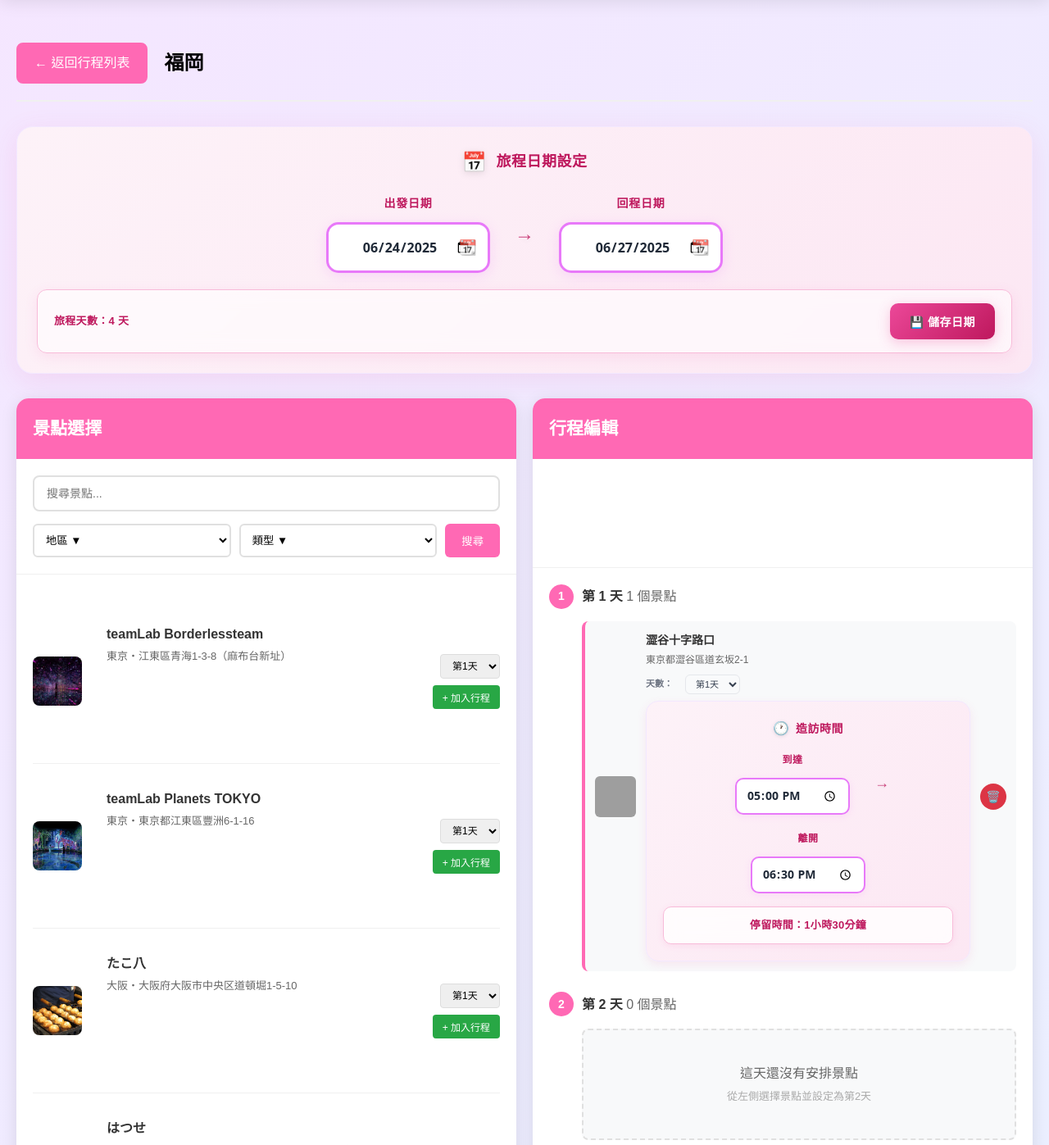
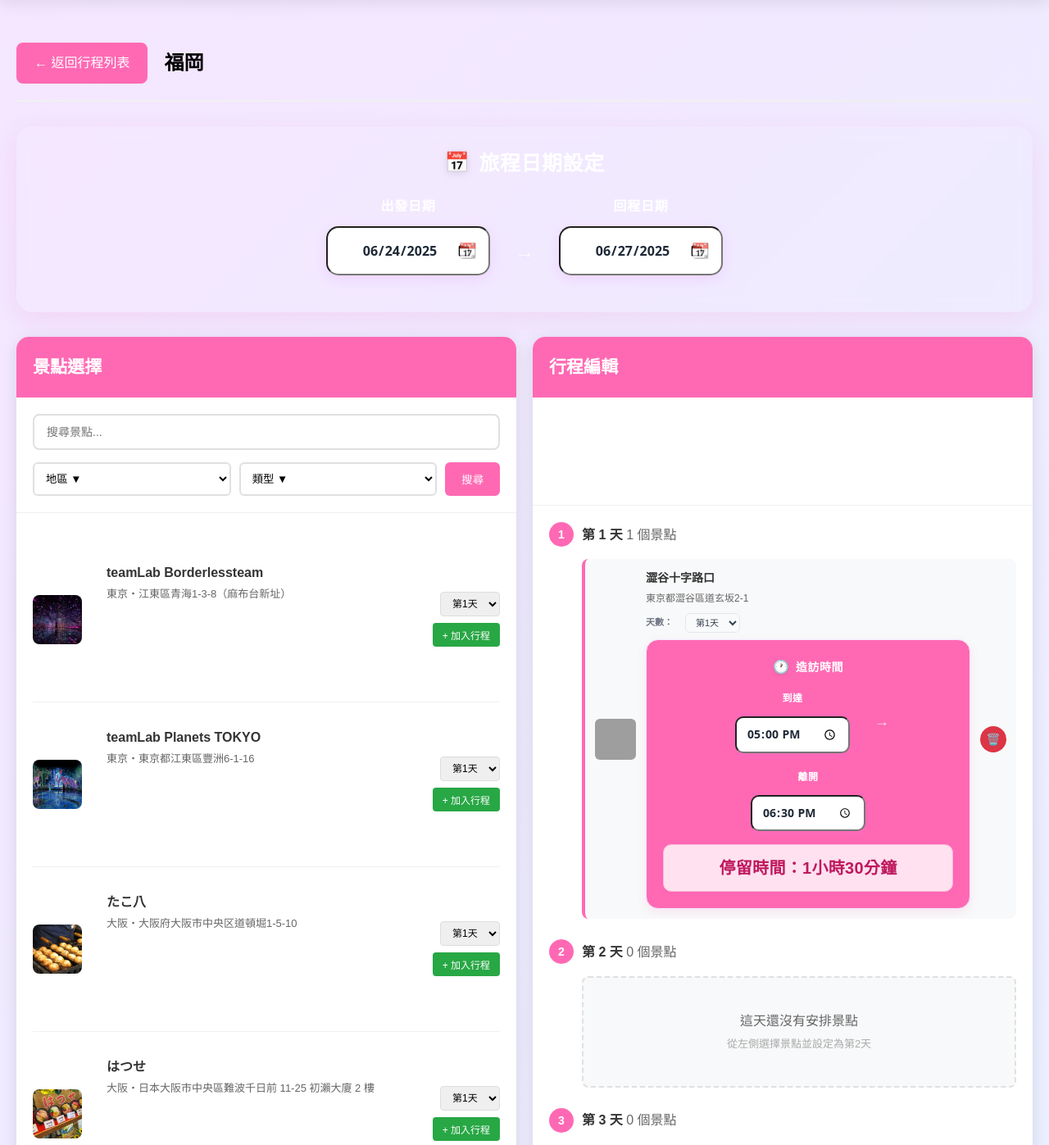
Before and after one commit to s22452007/janpanTrip, a Django app: page /trip/edit/3/ in a window 1280 px wide. Shown: the part 83-1480 px from the top of the page at 82% size. Run offline with Django 5.2, Linux system fonts and the light colour scheme; a user stored in the database is signed in; data comes from the database, SQL or seed files in the repository; both versions use the stored data as it was after the commit; grey boxes are pictures that could not be loaded.

Commit message:
編輯行程顏色

```diff
--- a/templates/travel/edit_trip.html
+++ b/templates/travel/edit_trip.html
@@ -46,15 +46,6 @@
                     <span class="date-icon">📆</span>
                 </div>
             </div>
-        </div>
-
-        <div class="trip-duration-info">
-            <span class="duration-text" id="trip-duration-text">
-                旅程天數：{{ trip.duration_days }} 天
-            </span>
-            <button type="button" class="save-dates-btn" id="save-dates-btn" onclick="saveTripDates()">
-                💾 儲存日期
-            </button>
         </div>
     </div>
 
@@ -275,7 +266,7 @@
 <style>
 /* 旅程日期設定區塊 */
 .trip-date-section {
-    background: linear-gradient(135deg, #fdf2f8 0%, #fce7f3 100%);
+    background: linear-gradient(#ff69b4);
     border: 1px solid #f3e8ff;
     border-radius: 20px;
     padding: 24px;
@@ -299,9 +290,9 @@
 }
 
 .date-header h3 {
-    color: #be185d;
+    color: #ffffff;
     font-weight: 700;
-    font-size: 18px;
+    font-size: 25px;
     margin: 0;
     letter-spacing: 0.5px;
 }
@@ -311,7 +302,7 @@
     display: flex;
     align-items: center;
     justify-content: center;
-    gap: 30px;
+    gap: 20px;
     margin-bottom: 20px;
     flex-wrap: wrap;
 }
@@ -325,9 +316,9 @@
 }
 
 .date-label {
-    color: #be185d;
+    color: #ffffff;
     font-weight: 600;
-    font-size: 14px;
+    font-size: 16px;
     text-transform: uppercase;
     letter-spacing: 0.8px;
     margin-bottom: 4px;
@@ -341,7 +332,6 @@
 .date-input {
     width: 100%;
     background: #ffffff;
-    border: 3px solid #e879f9;
     border-radius: 15px;
     padding: 16px 20px;
     font-size: 16px;
@@ -386,76 +376,17 @@
     display: flex;
     align-items: center;
     justify-content: center;
+    margin: 0 10px;
+    align-self: center;
+    margin-top: 40px;
 }
 
 .arrow-icon {
-    color: #be185d;
+    color: #ffffff;
     font-weight: 700;
     font-size: 24px;
     opacity: 0.8;
     filter: drop-shadow(0 2px 4px rgba(0,0,0,0.1));
-}
-
-/* 旅程資訊 */
-.trip-duration-info {
-    display: flex;
-    align-items: center;
-    justify-content: space-between;
-    background: rgba(255, 255, 255, 0.6);
-    border: 1px solid #f8bbd9;
-    border-radius: 12px;
-    padding: 16px 20px;
-    backdrop-filter: blur(10px);
-    box-shadow: 0 4px 16px rgba(236, 72, 153, 0.1);
-}
-
-.duration-text {
-    color: #be185d;
-    font-size: 16px;
-    font-weight: 700;
-    letter-spacing: 0.3px;
-}
-
-.save-dates-btn {
-    background: linear-gradient(135deg, #ec4899, #be185d);
-    color: white;
-    border: none;
-    border-radius: 10px;
-    padding: 12px 24px;
-    font-size: 14px;
-    font-weight: 600;
-    cursor: pointer;
-    transition: all 0.3s ease;
-    box-shadow: 0 4px 16px rgba(236, 72, 153, 0.3);
-    letter-spacing: 0.5px;
-}
-
-.save-dates-btn:hover {
-    background: linear-gradient(135deg, #be185d, #a21caf);
-    box-shadow: 0 6px 20px rgba(236, 72, 153, 0.4);
-    transform: translateY(-2px);
-}
-
-.save-dates-btn:active {
-    transform: translateY(0);
-    box-shadow: 0 2px 8px rgba(236, 72, 153, 0.3);
-}
-
-/* 成功/錯誤狀態 */
-.date-input.success {
-    border-color: #22c55e;
-    background-color: #f0fdf4;
-}
-
-.date-input.error {
-    border-color: #ef4444;
-    background-color: #fef2f2;
-}
-
-.save-dates-btn.saving {
-    background: #9ca3af;
-    cursor: not-allowed;
-    transform: none;
 }
 
 /* 響應式設計 */
@@ -538,8 +469,8 @@
 
 .back-btn:hover {
     background: #747d85;
+    color: white;
     border: 2px solid #747d85;
-    color: white;
 }
 
 /* 分屏佈局 */
@@ -844,7 +775,7 @@
 
 /* 時間卡片 */
 .time-card {
-    background: linear-gradient(135deg, #fdf2f8 0%, #fce7f3 100%);
+    background: #ff69b4;
     border: 1px solid #f3e8ff;
     border-radius: 15px;
     padding: 20px;
@@ -867,7 +798,7 @@
 }
 
 .time-label {
-    color: #be185d;
+    color: #ffffff;
     font-weight: 700;
     font-size: 14px;
     letter-spacing: 0.5px;
@@ -893,7 +824,7 @@
 
 .time-field-label {
     font-size: 12px;
-    color: #be185d;
+    color: #ffffff;
     font-weight: 600;
     margin-bottom: 4px;
     text-transform: uppercase;
@@ -904,7 +835,6 @@
 .time-input {
     width: 140px;
     background: #ffffff;
-    border: 2px solid #e879f9;
     border-radius: 10px;
     padding: 10px 12px;
     font-size: 14px;
@@ -922,14 +852,14 @@
 
 .time-input:focus {
     outline: none;
-    border-color: #ec4899;
+    border-color: #ff69b4;
     box-shadow: 0 0 0 4px rgba(236, 72, 153, 0.15), 0 4px 12px rgba(232, 121, 249, 0.25);
     background-color: #fefefe;
     transform: translateY(-1px);
 }
 
 .time-input:hover {
-    border-color: #ec4899;
+    border-color: #ff69b4;
     background-color: #fefefe;
     box-shadow: 0 4px 12px rgba(232, 121, 249, 0.2);
 }
@@ -941,7 +871,7 @@
 
 /* 箭頭 */
 .time-arrow {
-    color: #be185d;
+    color: #ffffff;
     font-weight: 700;
     font-size: 18px;
     opacity: 0.8;
@@ -960,21 +890,10 @@
 }
 
 .duration-text {
-    color: #be185d;
-    font-size: 13px;
+    color: #ffffff;
+    font-size: 20px;
     font-weight: 600;
     letter-spacing: 0.3px;
-}
-
-/* 成功保存動畫 */
-.time-input.saved {
-    border-color: #22c55e;
-    background-color: #f0fdf4;
-}
-
-.time-input.error {
-    border-color: #ef4444;
-    background-color: #fef2f2;
 }
 
 @keyframes saveSuccess {
```
Also changed, not shown: db.sqlite3.
